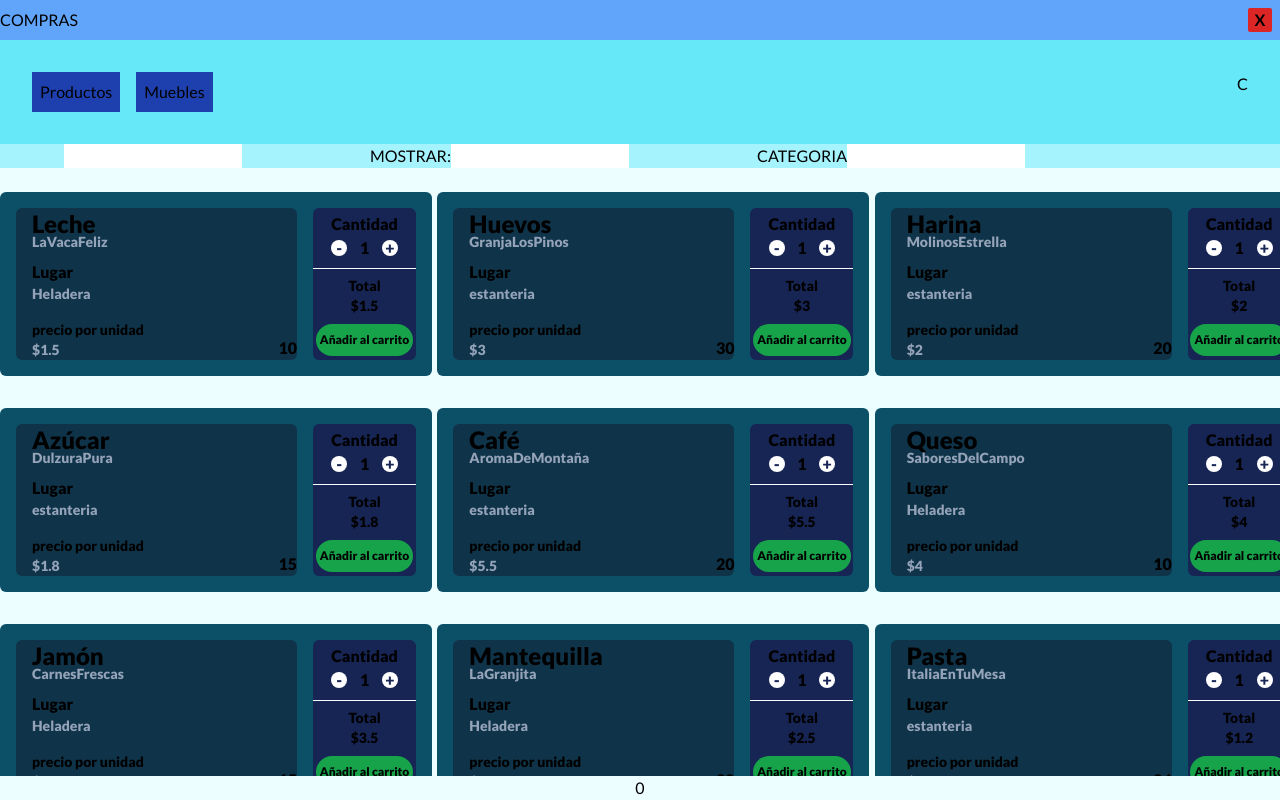
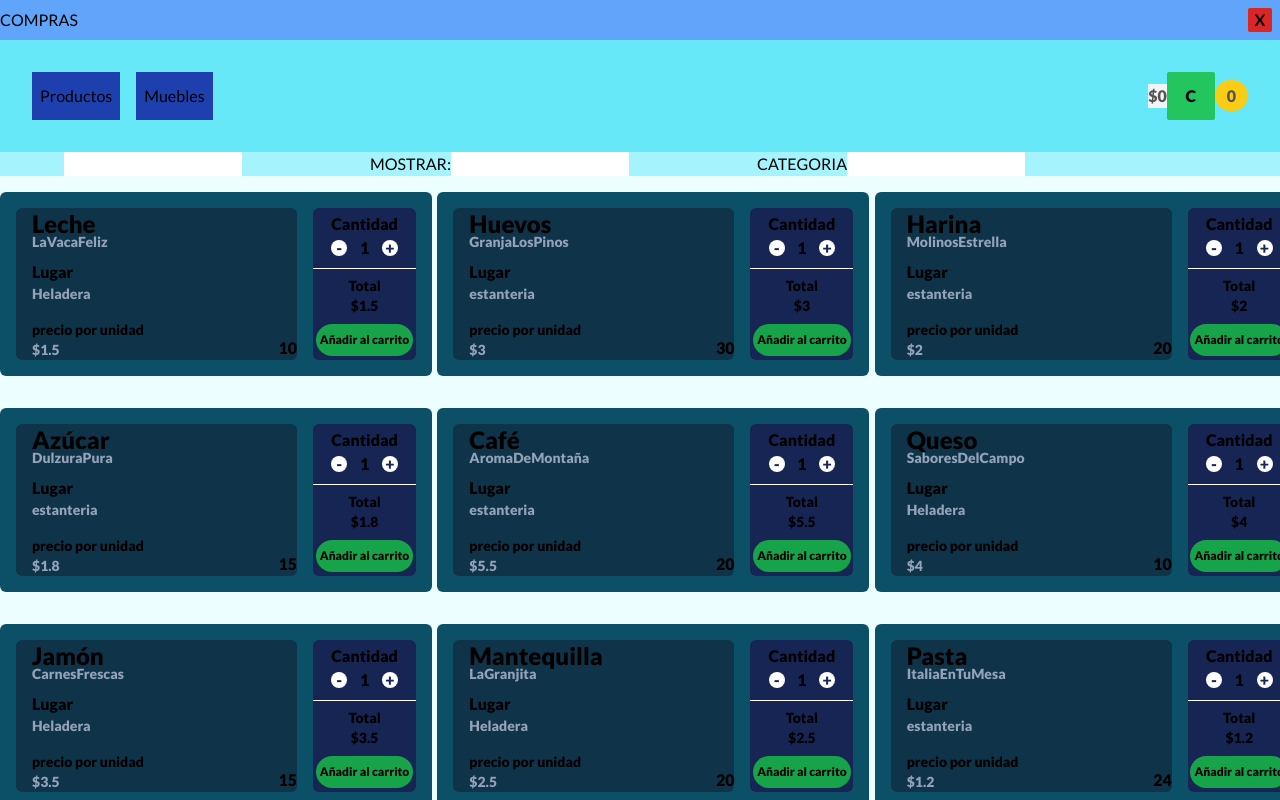
Before and after one commit to ferutizi/supermarket-simulator-shop, a Next.js app: page / in a window 1280 px wide. Built offline with nearby package versions, Linux system fonts and the light colour scheme.

Commit message:
style and components

```diff
--- /dev/null
+++ b/src/app/components/Cart.tsx
@@ -0,0 +1,18 @@
+import { useCart } from "../store/useCart"
+import { useModalCart } from "../store/useModalCart"
+
+export default function Cart() {
+  const openModalCart = useModalCart((state) => state.openModal)
+  const totalCart = useCart((state) => state.totalValue)
+  const itemsInCart = useCart((state) => state.totalItems)
+
+  return (
+    <article className="flex items-center font-extrabold">
+      <span className="bg-slate-100 text-stone-600">${totalCart}</span>
+      <div>
+        <button className="w-12 h-12 rounded-sm bg-green-500" onClick={() => openModalCart()}>C</button>
+        <span className="bg-yellow-400 px-[12px] py-[6px] rounded-full text-stone-600">{itemsInCart}</span>
+      </div>
+    </article>
+  )
+}
--- a/src/app/components/Header.tsx
+++ b/src/app/components/Header.tsx
@@ -1,7 +1,6 @@
-import { useModalCart } from "../store/useModalCart"
+import Cart from "./Cart"
 
 export default function Header() {
-  const openModalCart = useModalCart((state) => state.openModal)
   return (
     <header className="fixed z-20 w-full">
       <section className="flex justify-between p-2 pl-0 bg-blue-400">
@@ -16,10 +15,7 @@ export default function Header() {
           <button className="bg-blue-800 p-2">Productos</button>
           <button className="bg-blue-800 p-2">Muebles</button>
         </div>
-        <div>
-          <p></p>
-          <button onClick={() => openModalCart()}>C</button>
-        </div>
+        <Cart />
       </section>
       <section className="flex pl-16 bg-cyan-200 gap-32">
         <div>
--- a/src/app/components/ModalCart.tsx
+++ b/src/app/components/ModalCart.tsx
@@ -10,14 +10,14 @@ export default function ModalCart() {
     <>
       {
         showModalCart &&
-        <section className="z-10 w-[48%] h-[30rem] absolute top-1/2 left-1/2 transform -translate-x-1/2 -translate-y-1/2 font-extrabold">
-          <header className="flex justify-between px-4 py-2 bg-sky-600">
+        <section className="z-20 w-[48%] h-[30rem] absolute top-1/2 left-1/2 transform -translate-x-1/2 -translate-y-1/2 font-extrabold">
+          <header className="flex justify-between items-center px-4 py-2 bg-sky-600">
             <h2>CARRITO</h2>
             <button className="w-6 h-6 bg-red-600 rounded-sm" onClick={() => closeModal()}>X</button>
           </header>
           <div className="grid grid-cols-11 h-full">
-            <ProductSection></ProductSection>
-            <BuySection></BuySection>
+            <ProductSection />
+            <BuySection />
           </div>
         </section>
       }
--- a/src/app/components/ProductCard.tsx
+++ b/src/app/components/ProductCard.tsx
@@ -50,7 +50,7 @@ export default function ProductCard({ product }: ProductCardProps) {
           <p className="text-sm">Total</p>
           <p className="text-sm">${subTotal}</p>
         </div>
-        <button className="bg-green-600 px-1 py-2 rounded-2xl text-xs" onClick={() => add(product)}>Añadir al carrito</button>
+        <button className="bg-green-600 px-1 py-2 rounded-2xl text-xs" onClick={() => { add(product), console.log(product) }}>Añadir al carrito</button>
       </div>
     </article>
   )
--- a/src/app/components/ProductInCart.tsx
+++ b/src/app/components/ProductInCart.tsx
@@ -13,7 +13,7 @@ export default function ProductInCart({ product }: ProductInCartProps) {
   const { name, supplier, amount, price, subTotal } = product
 
   return (
-    <li className="grid grid-cols-5 bg-slate-200 pl-4 font-extrabold">
+    <li className="grid grid-cols-5 bg-slate-200 pl-4 font-extrabold items-center">
       <p className="col-span-2">{supplier} {name}</p>
       <div className="col-span-1 flex justify-center w-full items-center gap-2">
         <button className="bg-blue-300 rounded-full w-6 h-6 flex justify-center items-center text-white" onClick={() => decrementAmount(product)}>-</button>
--- a/src/app/components/ProductSection.tsx
+++ b/src/app/components/ProductSection.tsx
@@ -6,7 +6,7 @@ export default function ProductSection() {
 
   return (
     <section className="col-span-8 bg-slate-50 text-stone-500 px-8 py-4">
-      <ul className="flex flex-col gap-3">
+      <ul className="flex flex-col gap-3 items-center">
         <li className="grid grid-cols-5">
           <p className="col-span-2 text-center">Nombre del producto</p>
           <p className="col-span-1 text-center">Unidad</p>
--- a/src/app/page.tsx
+++ b/src/app/page.tsx
@@ -4,11 +4,9 @@ import ProductCard from "./components/ProductCard";
 import { useMainStore } from "./store/useMainStore";
 import ModalCart from "./components/ModalCart";
 import Header from "./components/Header";
-import { useCart } from "./store/useCart";
 
 export default function Home() {
   const products = useMainStore((state) => state.products)
-  const cantidad = useCart((state) => state.totalItems)
 
   return (
     <main className="h-screen flex min-h-screen flex-col items-center justify-between bg-cyan-50">
@@ -19,7 +17,6 @@ export default function Home() {
           <ProductCard key={product.name} product={product} />
         )}
       </section>
-      <h1 className="text-black">{cantidad}</h1>
     </main>
   );
 }
```
